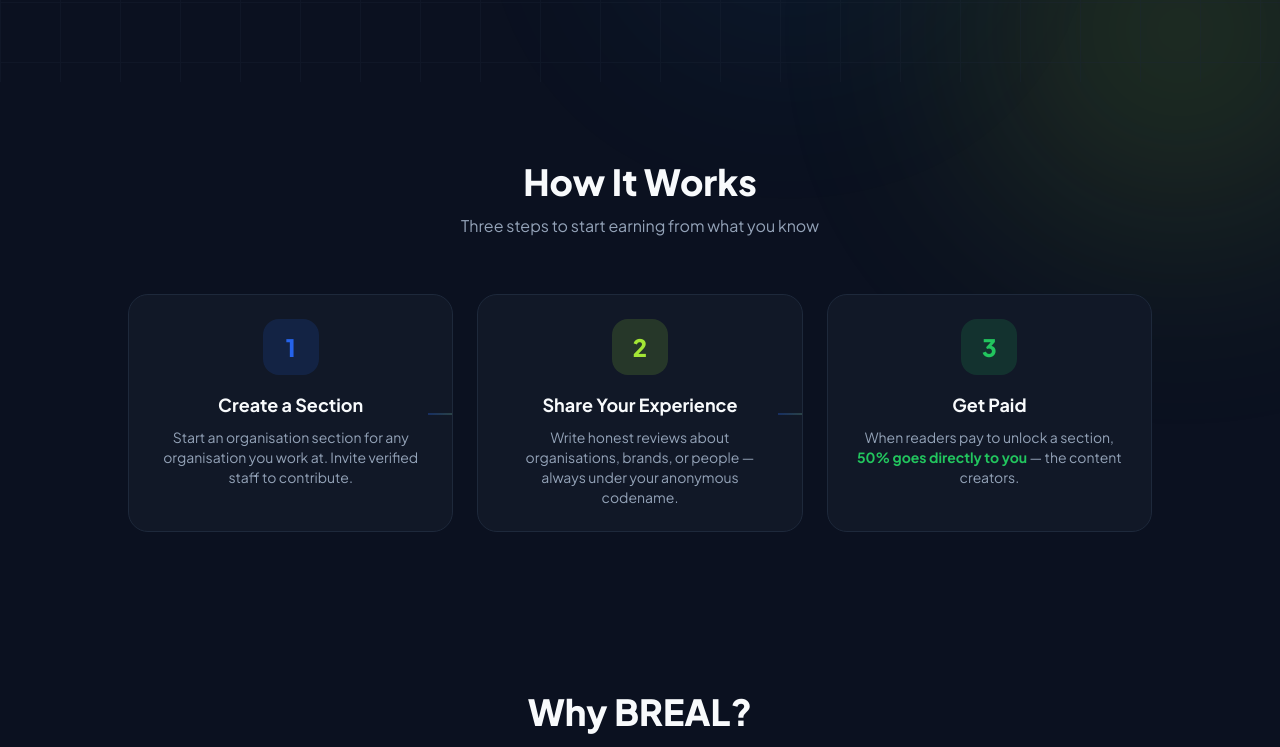
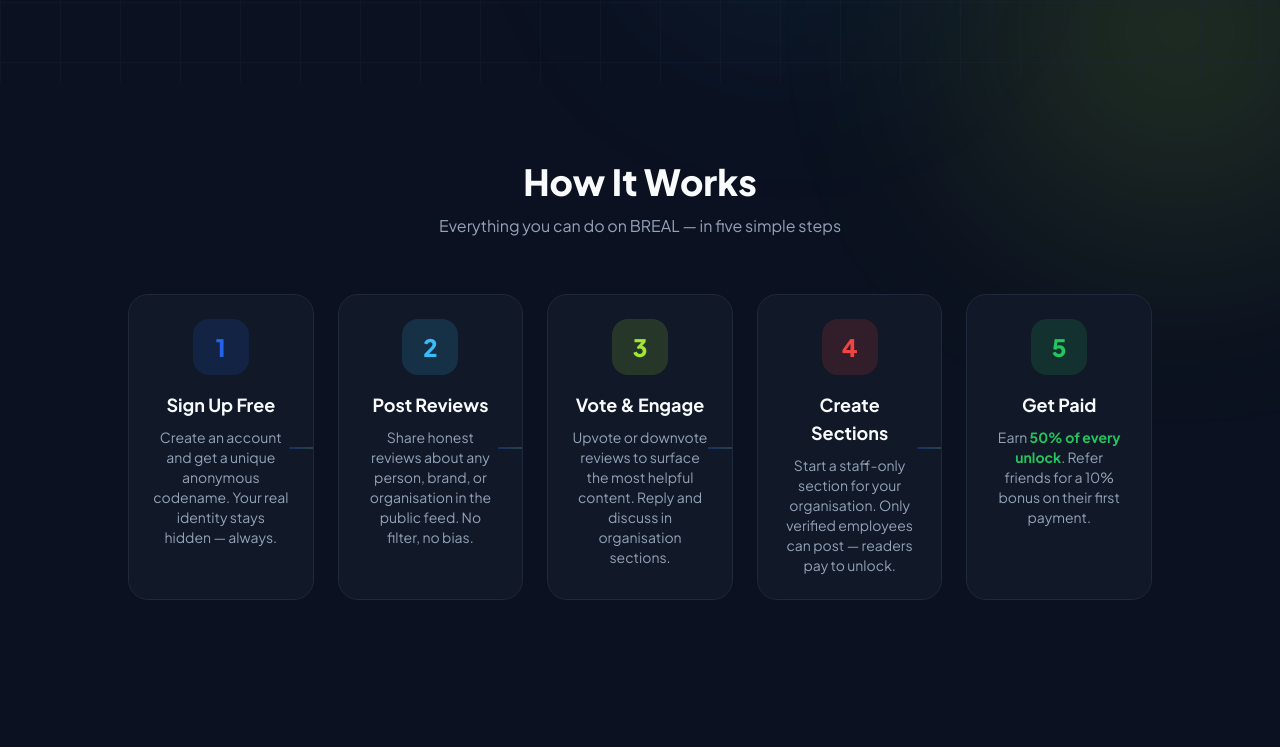
Before and after one commit to patandpixels-crypto/Loud-am, a Next.js app: page / in a window 1280 px wide. Shown: the part 663-1410 px from the top of the page. Built offline with nearby package versions, Linux system fonts and the light colour scheme; no server answers; the database is empty.

Commit message:
feat: expand "How It Works" to cover all platform features
Redesigned from 3 section-focused steps to 5 steps covering the full
user journey: sign up → post reviews → vote & engage → create sections → get paid.

https://claude.ai/code/session_01DXH91u2iYqQCpyj1ctbHHf

```diff
--- a/src/app/page.tsx
+++ b/src/app/page.tsx
@@ -155,40 +155,62 @@ export default function LandingPage() {
         <div className="mx-auto max-w-5xl">
           <div className="mb-14 text-center">
             <h2 className="text-3xl font-black text-heading sm:text-4xl">How It Works</h2>
-            <p className="mt-3 text-subtext">Three steps to start earning from what you know</p>
+            <p className="mt-3 text-subtext">Everything you can do on BREAL — in five simple steps</p>
           </div>
 
-          <div className="grid grid-cols-1 gap-6 sm:grid-cols-3">
+          <div className="grid grid-cols-1 gap-6 sm:grid-cols-2 lg:grid-cols-5">
             {/* Step 1 */}
             <div className="step-connector bento-card text-center">
               <div className="mx-auto mb-4 flex h-14 w-14 items-center justify-center rounded-2xl bg-accent/15">
                 <span className="text-2xl font-black text-accent">1</span>
               </div>
-              <h3 className="mb-2 text-lg font-bold text-heading">Create a Section</h3>
+              <h3 className="mb-2 text-lg font-bold text-heading">Sign Up Free</h3>
               <p className="text-sm text-subtext">
-                Start an organisation section for any organisation you work at. Invite verified staff to contribute.
+                Create an account and get a unique anonymous codename. Your real identity stays hidden — always.
               </p>
             </div>
 
             {/* Step 2 */}
             <div className="step-connector bento-card text-center">
-              <div className="mx-auto mb-4 flex h-14 w-14 items-center justify-center rounded-2xl bg-accent-2/15">
-                <span className="text-2xl font-black text-accent-2">2</span>
+              <div className="mx-auto mb-4 flex h-14 w-14 items-center justify-center rounded-2xl bg-accent-3/15">
+                <span className="text-2xl font-black text-accent-3">2</span>
               </div>
-              <h3 className="mb-2 text-lg font-bold text-heading">Share Your Experience</h3>
+              <h3 className="mb-2 text-lg font-bold text-heading">Post Reviews</h3>
               <p className="text-sm text-subtext">
-                Write honest reviews about organisations, brands, or people — always under your anonymous codename.
+                Share honest reviews about any person, brand, or organisation in the public feed. No filter, no bias.
               </p>
             </div>
 
             {/* Step 3 */}
+            <div className="step-connector bento-card text-center">
+              <div className="mx-auto mb-4 flex h-14 w-14 items-center justify-center rounded-2xl bg-accent-2/15">
+                <span className="text-2xl font-black text-accent-2">3</span>
+              </div>
+              <h3 className="mb-2 text-lg font-bold text-heading">Vote &amp; Engage</h3>
+              <p className="text-sm text-subtext">
+                Upvote or downvote reviews to surface the most helpful content. Reply and discuss in organisation sections.
+              </p>
+            </div>
+
+            {/* Step 4 */}
+            <div className="step-connector bento-card text-center">
+              <div className="mx-auto mb-4 flex h-14 w-14 items-center justify-center rounded-2xl bg-negative/15">
+                <span className="text-2xl font-black text-negative">4</span>
+              </div>
+              <h3 className="mb-2 text-lg font-bold text-heading">Create Sections</h3>
+              <p className="text-sm text-subtext">
+                Start a staff-only section for your organisation. Only verified employees can post — readers pay to unlock.
+              </p>
+            </div>
+
+            {/* Step 5 */}
             <div className="bento-card text-center">
               <div className="mx-auto mb-4 flex h-14 w-14 items-center justify-center rounded-2xl bg-positive/15">
-                <span className="text-2xl font-black text-positive">3</span>
+                <span className="text-2xl font-black text-positive">5</span>
               </div>
               <h3 className="mb-2 text-lg font-bold text-heading">Get Paid</h3>
               <p className="text-sm text-subtext">
-                When readers pay to unlock a section, <span className="font-bold text-positive">50% goes directly to you</span> — the content creators.
+                Earn <span className="font-bold text-positive">50% of every unlock</span>. Refer friends for a 10% bonus on their first payment.
               </p>
             </div>
           </div>
```
